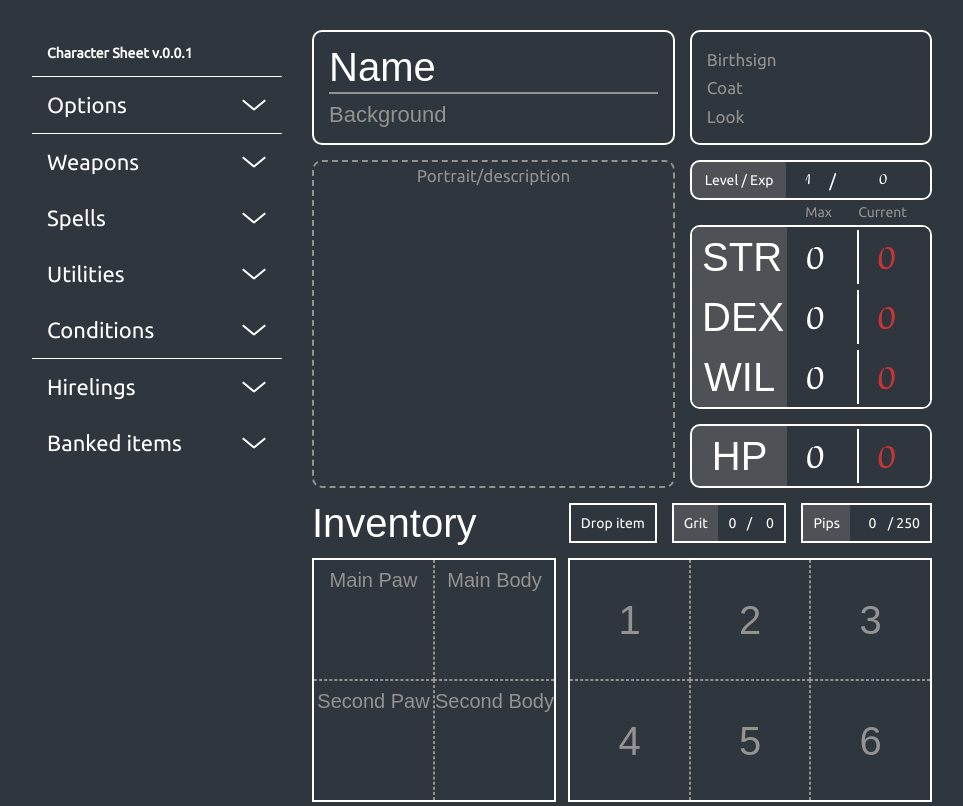
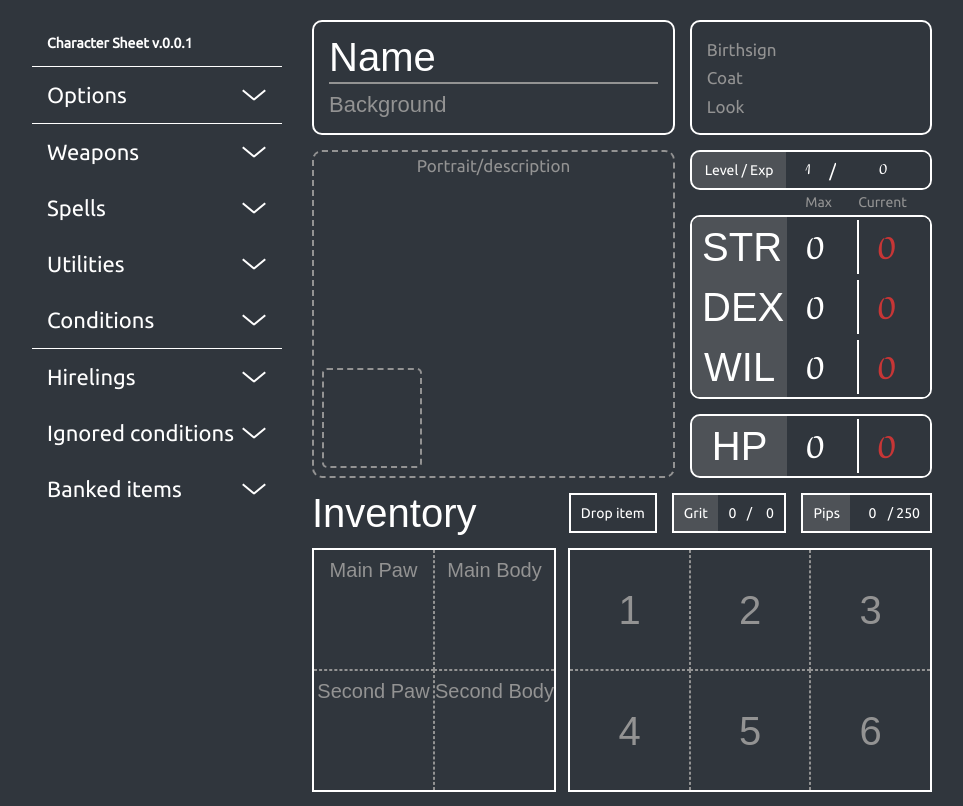
Before and after one commit to BrightsDays/mausritter-online-sheet, a Vue app: page / in a window 1280 px wide. Shown: the whole page, without its empty margins (158-1121 px from the left). Built offline with nearby package versions, Linux system fonts and the light colour scheme; a web font is replaced by a local one.

Commit message:
fix styles

```diff
--- a/src/App.vue
+++ b/src/App.vue
@@ -16,7 +16,7 @@ import CharacterList from './components/CharacterList.vue'
   width: 900px;
   height: 776px;
   justify-content: space-between;
-  margin: 30px auto 0;
+  margin: 20px auto 0;
   font-family: 'Ubuntu', sans-serif;
   -webkit-font-smoothing: antialiased;
   -moz-osx-font-smoothing: grayscale;
--- a/src/components/MainMenu.vue
+++ b/src/components/MainMenu.vue
@@ -62,6 +62,7 @@
       <ui-details title="Hirelings">
         {{ hireling }}
       </ui-details>
+      <ui-details title="Ignored conditions" />
       <ui-details title="Banked items" />
     </div>
   </aside>
@@ -106,7 +107,9 @@ const createCharacter = () => {
       store.setStat('maxHp', value)
     }
 
-    if (item === 'pips') store.setStat('startPips', value)
+    if (item === 'pips') {
+      store.setStat('startPips', value)
+    }
   })
 
   const background = backgroundList[store.maxHp as BackgroundKeys][store.pips as BackgroundKeys].background
--- a/src/components/sheet/CharacterInfo.vue
+++ b/src/components/sheet/CharacterInfo.vue
@@ -2,6 +2,7 @@
   <div class="info">
     <div class="info__description">
       <label class="description-input__label">Portrait/description</label>
+      <div class="info__hireling" />
     </div>
     <div class="info__stats">
       <div class="exp-input">
@@ -46,6 +47,7 @@ const level = computed(() => {
 
 <style lang="scss">
 .info {
+  position: relative;
   display: flex;
   justify-content: space-between;
   gap: 15px;
@@ -59,6 +61,16 @@ const level = computed(() => {
 
   &__stats {
     width: 40%;
+  }
+
+  &__hireling {
+    position: absolute;
+    left: 10px;
+    bottom: 10px;
+    width: 100px;
+    height: 100px;
+    border: 2px dashed var(--second);
+    border-radius: 5px;
   }
 }
 
--- a/src/components/sheet/CharacterStats.vue
+++ b/src/components/sheet/CharacterStats.vue
@@ -26,13 +26,13 @@
     <div class="stats__hp stats__item">
       <label class="stats__label">HP</label>
       <input
-        v-model="maxHp"
+        v-model="hp[0].max"
         type="number"
         class="stats__input"
         readonly
       >
       <input
-        v-model="hp"
+        v-model="hp[0].current"
         type="number"
         class="stats__input"
         @input="changeStat('hp', $event)"
@@ -66,8 +66,11 @@ const stats = computed(() => [
   }
 ])
 
-const maxHp = computed(() => store.maxHp)
-const hp = computed(() => store.hp)
+const hp = computed(() => [{
+    name: 'hp',
+    max: store.maxHp,
+    current: store.hp
+}])
 </script>
 
 <style lang="scss">
```
